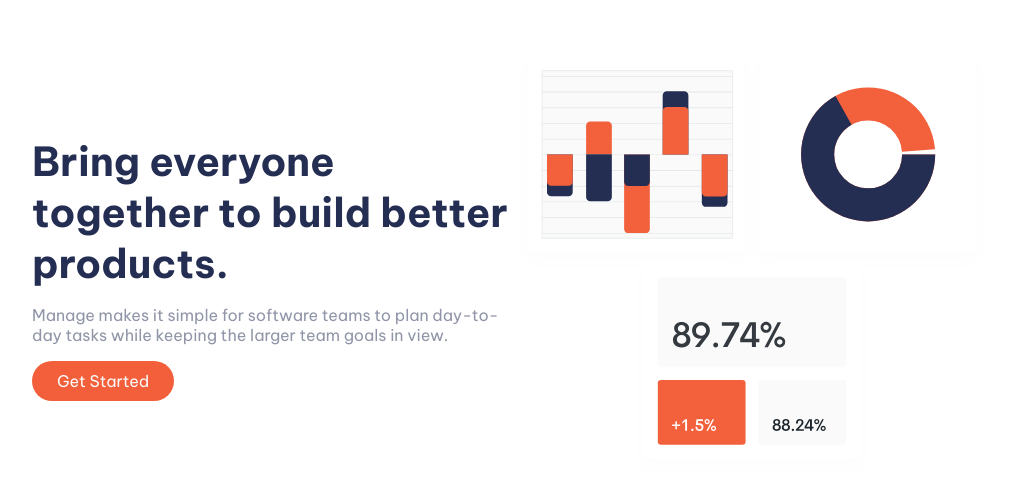
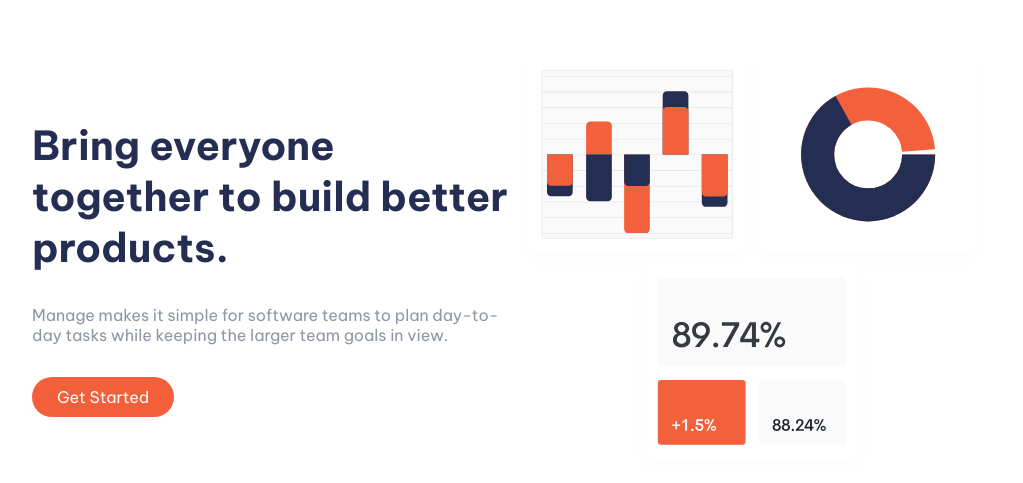
Before and after one commit to ccna35/Creative-Digital-Agency, a plain HTML site: page index.html in a window 1280 px wide. Shown: the part 63-546 px from the top of the page, without its empty margins (128-1151 px from the left). Drawn offline with nearby package versions, Linux system fonts and the light colour scheme; files that its build step writes are made by us from their sources.

Commit message:
first commit

```diff
--- a/sass/components/_hero.scss
+++ b/sass/components/_hero.scss
@@ -18,7 +18,7 @@
     .col:last-child {
       display: flex;
       flex-direction: column;
-      gap: 1rem;
+      gap: 2rem;
       justify-content: flex-start;
       align-items: center;
       @include desktop {
```
